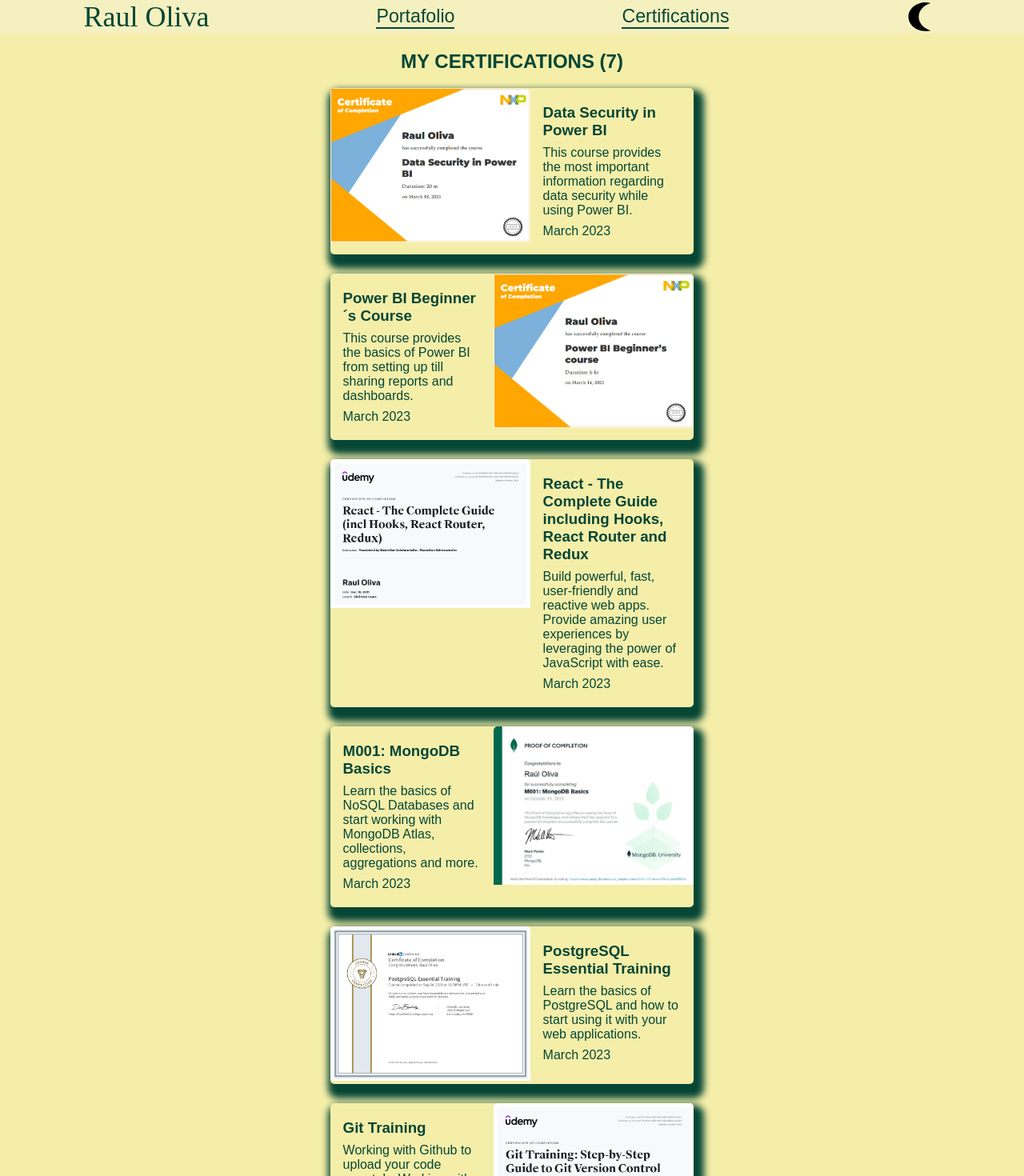
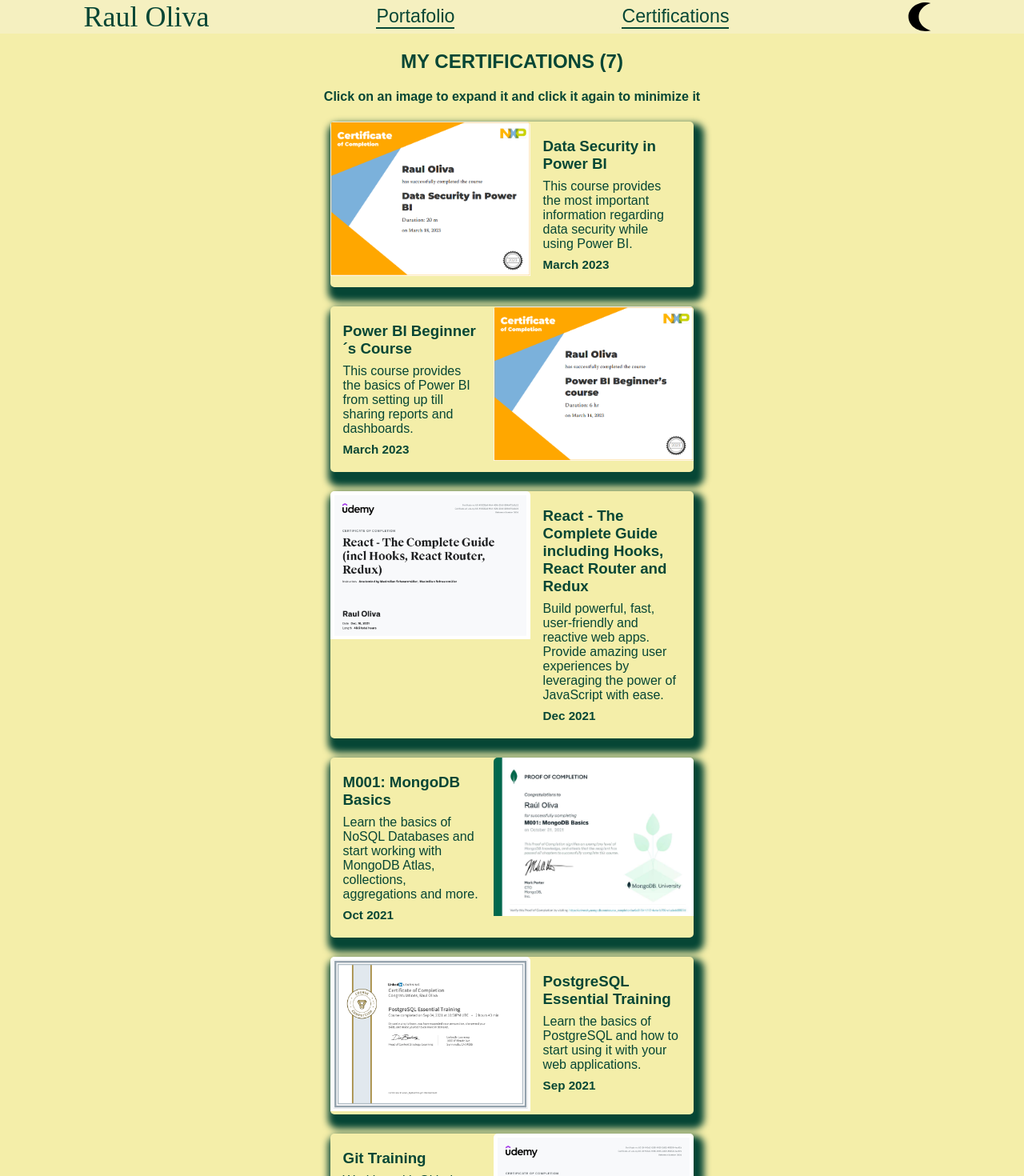
Before and after one commit to rauloliva/my-portafolio, a Next.js app: page /certifications in a window 1280 px wide. Shown: the top 1470 px of the page at 80% size. Built offline with nearby package versions, Linux system fonts and the light colour scheme.

Commit message:
* Providing the expedition date of the certificates * setting a leyend to click on the images to expand the certificates

```diff
--- a/components/CertificationItem.js
+++ b/components/CertificationItem.js
@@ -7,7 +7,7 @@ import Modal from './Modal';
 const CertificationItem = props => {
   const reverse = props.isReversed ? styles.certifications_box_reverse : '';
 
-  const { title, description, image, isReversed } = props;
+  const { title, description, dueDate, image, isReversed } = props;
 
   const [show, setShow] = useState(false);
 
@@ -29,7 +29,7 @@ const CertificationItem = props => {
     >
       <h3>{title}</h3>
       <p>{description}</p>
-      <p className={styles.certifications_box_info_due_date}>March 2023</p>
+      <p className={styles.certifications_box_info_due_date}>{dueDate}</p>
     </div>
   );
 
--- a/components/Certifications.js
+++ b/components/Certifications.js
@@ -20,6 +20,7 @@ const Certifications = props => {
   return (
     <div className={styles.certifications}>
       <h2 className={styles.subtitle}>My Certifications (7)</h2>
+      <h4 className={styles.h4}>Click on an image to expand it and click it again to minimize it</h4>
       <section className={styles.certifications_container}>
 
         <CertificationItem
@@ -27,12 +28,14 @@ const Certifications = props => {
           bg_color={bg_color}
           title="Data Security in Power BI"
           description="This course provides the most important information regarding data security while using Power BI."
+          dueDate="March 2023"
         />
         <CertificationItem
           image={powerbi_beginner}
           bg_color={bg_color}
           title="Power BI Beginner´s Course"
           description="This course provides the basics of Power BI from setting up till sharing reports and dashboards."
+          dueDate="March 2023"
           isReversed
         />
         <CertificationItem
@@ -40,6 +43,7 @@ const Certifications = props => {
           bg_color={bg_color}
           title="React - The Complete Guide including Hooks, React Router and Redux"
           description="Build powerful, fast, user-friendly and reactive web apps. Provide amazing user experiences by leveraging the power of JavaScript with ease."
+          dueDate="Dec 2021"
         />
         <CertificationItem
           image={mongodb}
@@ -47,12 +51,14 @@ const Certifications = props => {
           isReversed
           title="M001: MongoDB Basics"
           description="Learn the basics of NoSQL Databases and start working with MongoDB Atlas, collections, aggregations and more."
+          dueDate="Oct 2021"
         />
         <CertificationItem
           image={postgresql}
           bg_color={bg_color}
           title="PostgreSQL Essential Training"
           description="Learn the basics of PostgreSQL and how to start using it with your web applications."
+          dueDate="Sep 2021"
         />
         <CertificationItem
           image={git}
@@ -60,12 +66,14 @@ const Certifications = props => {
           isReversed
           title="Git Training"
           description="Working with Github to upload your code remotely. Working with branches and resolving conflicts and fully understand version control with Git."
+          dueDate="Jul 2021"
         />
         <CertificationItem
           image={excel}
           bg_color={bg_color}
           title="Microsoft Excel"
           description="Master Microsoft Excel from Beginner to Advanced. Harness the full power of Microsoft Excel by automating your day to day tasks through Macros and VBA."
+          dueDate="May 2021"
         />
       </section>
     </div>
--- a/styles/modules/certifications.module.scss
+++ b/styles/modules/certifications.module.scss
@@ -9,10 +9,6 @@
     width: 80%;
   }
 
-  @media screen and (max-width: $bp-phone) {
-    width: 80%;
-  }
-
   &_container {
     display: flex;
     flex-direction: column;
@@ -21,7 +17,7 @@
     margin: 1.2rem 20%;
 
     @media screen and (max-width: $bp-phone) {
-      margin: 1.2rem 10%;
+      margin: 1.2rem 5%;
     }
   }
 
@@ -95,7 +91,8 @@
       }
 
       &_due_date {
-        margin: 2.5rem 0;
+        font-size: .95em;
+        font-weight: bold;
       }
     }
 
@@ -114,3 +111,7 @@
     font-size: 1.2em;
   }
 }
+
+.h4 {
+  text-align: center;
+}
```
